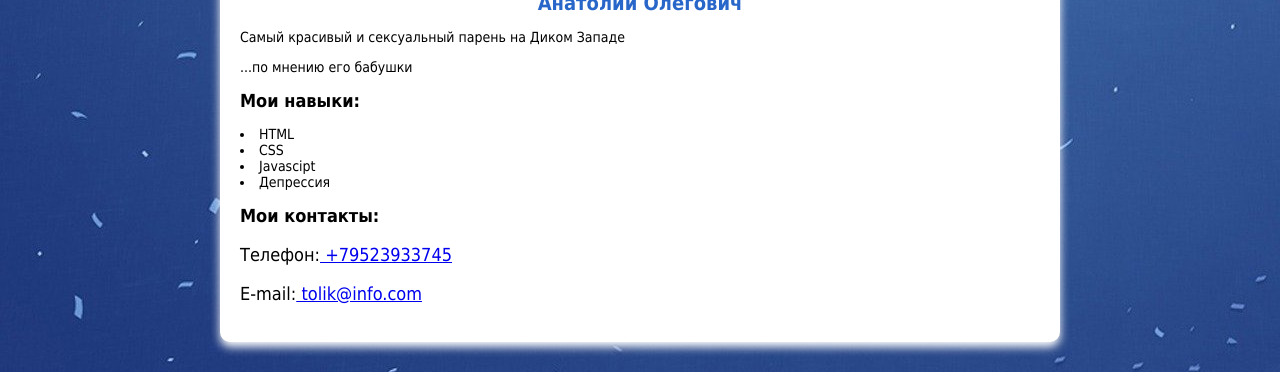
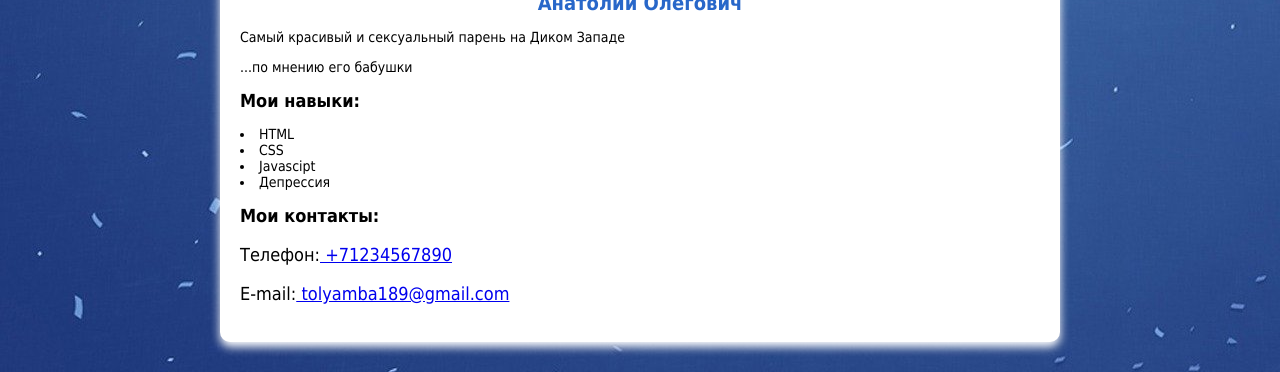
Before and after one commit to AnatolySlabodenyuk/---, a plain HTML site: page index.html in a window 1280 px wide. Shown: the part 572-944 px from the top of the page. Drawn offline with Linux system fonts and the light colour scheme.

Commit message:
add number and email

```diff
--- a/index.html
+++ b/index.html
@@ -21,8 +21,8 @@
                 <li>Депрессия</li>
             </ul>
             <h2 class="card-subtitle">Мои контакты:</h2>
-            <p>Телефон:<a href="tel:+79523933745"> +79523933745</a> </p>
-            <p>E-mail:<a href="mailto:tolik@info.com"> tolik@info.com</a> </p>
+            <p>Телефон:<a href="tel:+71234567890"> +71234567890</a> </p>
+            <p>E-mail:<a href="mailto:tolyamba189@gmail.com"> tolyamba189@gmail.com</a> </p>
         </div>
     </body>
 </html>
```
